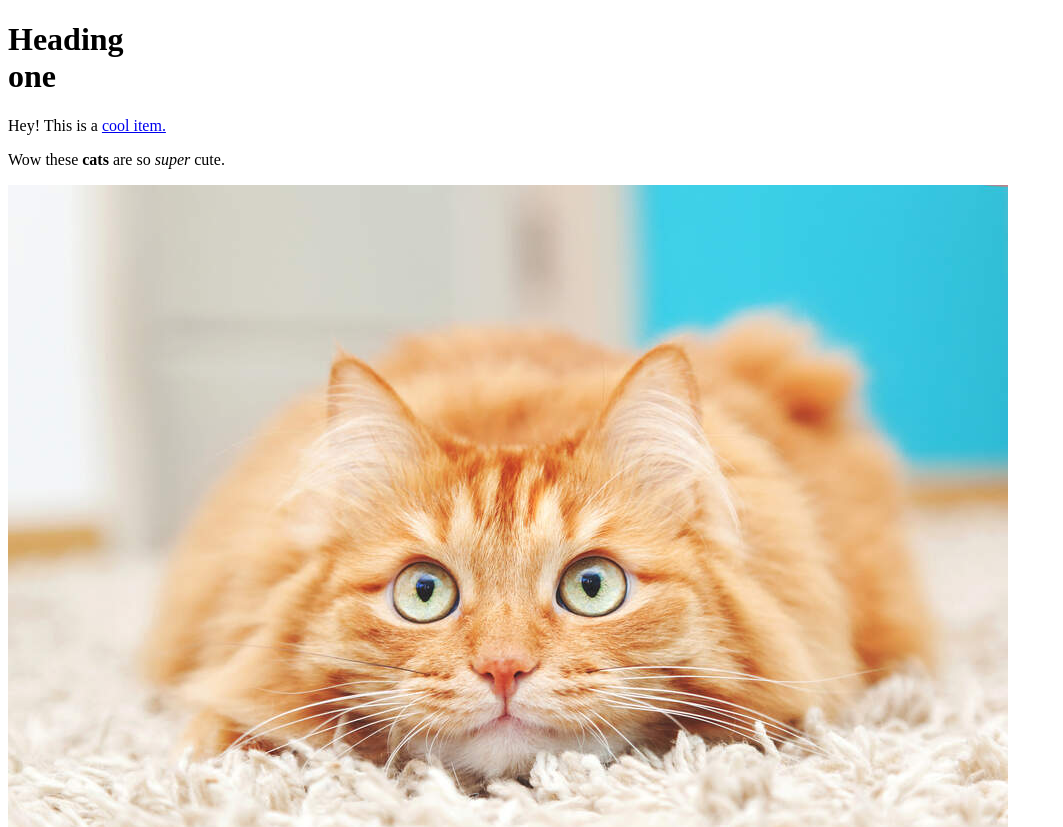
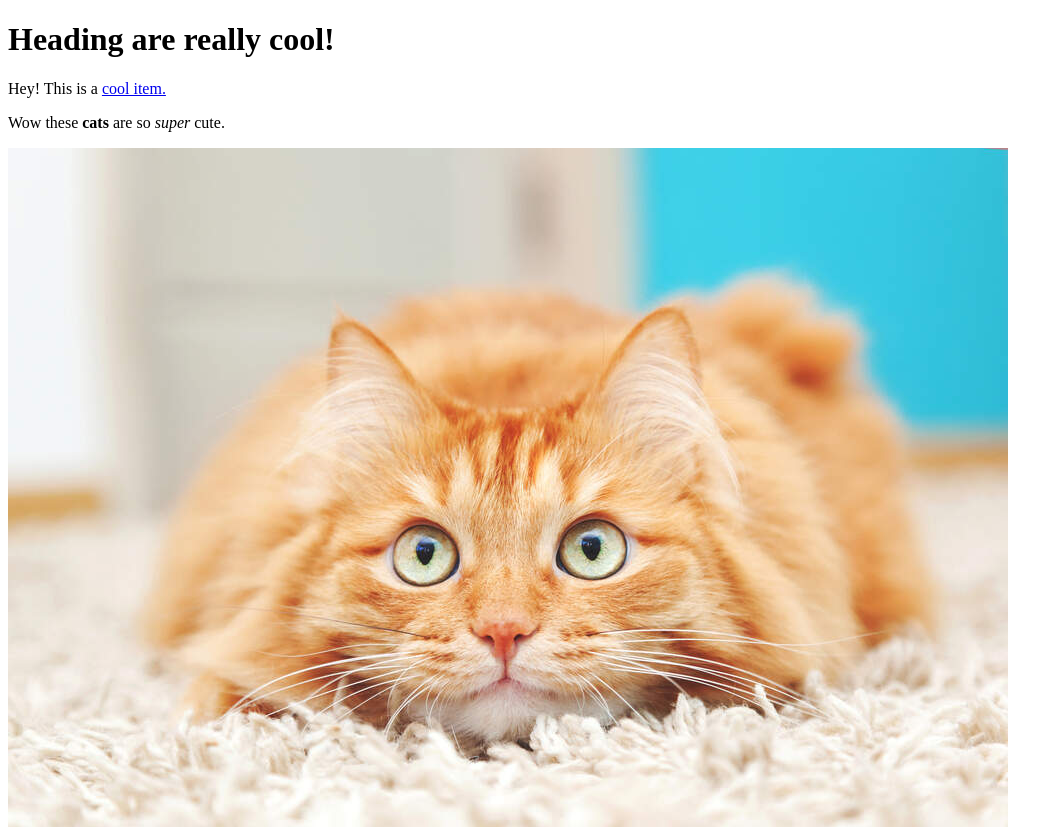
Before and after one commit to GMuchoki/experiments, a plain HTML site: page test.html in a window 1280 px wide. Shown: the top 827 px of the page, without its empty margins (0-1063 px from the left). Drawn offline with Linux system fonts and the light colour scheme.

Commit message:
Update test.html with new heading

```diff
--- a/test.html
+++ b/test.html
@@ -5,7 +5,7 @@
         <title>Test Page</title>
     </head>
     <body>
-        <h1>Heading <br/>one</h1>
+        <h1>Heading are really cool!</h1>
         <p>Hey! This is a <a href="http://google.com">cool item.</a></p>
         <p>Wow these <strong>cats</strong> are so <em>super</em> cute.</p>
         <img src="./cat.jpg"/>
```
